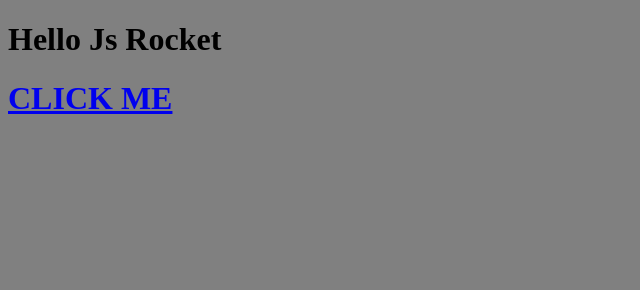
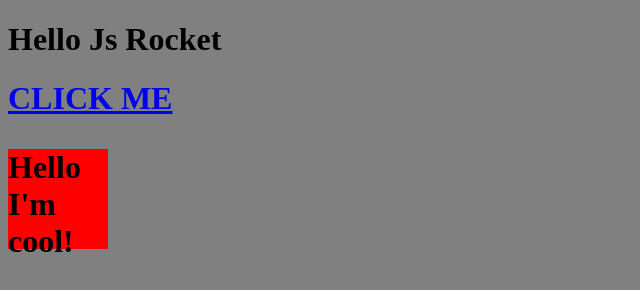
Before and after one commit to WumboKing/jsrocket, a plain HTML site: page index.html in a window 1280 px wide. Both pictures are taken after a click on the link "CLICK ME". Shown: the whole page, without its empty margins (0-640 px from the left). Drawn offline with Linux system fonts and the light colour scheme.

Commit message:
messed around with classes

```diff
--- a/css/style.css
+++ b/css/style.css
@@ -1,3 +1,16 @@
 body {
 	background-color: grey;
 }
+
+.cool{
+	visibility:  hidden;
+	width: 100px;
+	height: 100px;
+	background-color: green;
+	transition: background-color 2s;
+}
+
+.cool.red{
+	visibility:  visible;
+	background-color: red;
+}
--- a/index.html
+++ b/index.html
@@ -10,6 +10,10 @@
 <body>
 
 	<h1>Hello Js Rocket<h1>
-	<a href="#" onclick="car.fly();">CLICK ME</a>
+	<a href="#" onclick="doCoolStuff();">CLICK ME</a>
+
+	<div class="cool" id="cool">
+		<p>Hello I'm cool!</p>
+	</div>
 </body>
 </html>
--- a/js/script.js
+++ b/js/script.js
@@ -1,3 +1,13 @@
+var doCoolStuff = function () {
+	var currentClassName = document.getElementById('cool').className;
+
+	if (currentClassName == 'cool') {
+			document.getElementById('cool').className = 'cool red';
+	} else {
+		document.getElementById('cool').className = 'cool';
+	}
+}
+
 var car = {
 			make: 'VW',
 			type: 'Polo',
```
